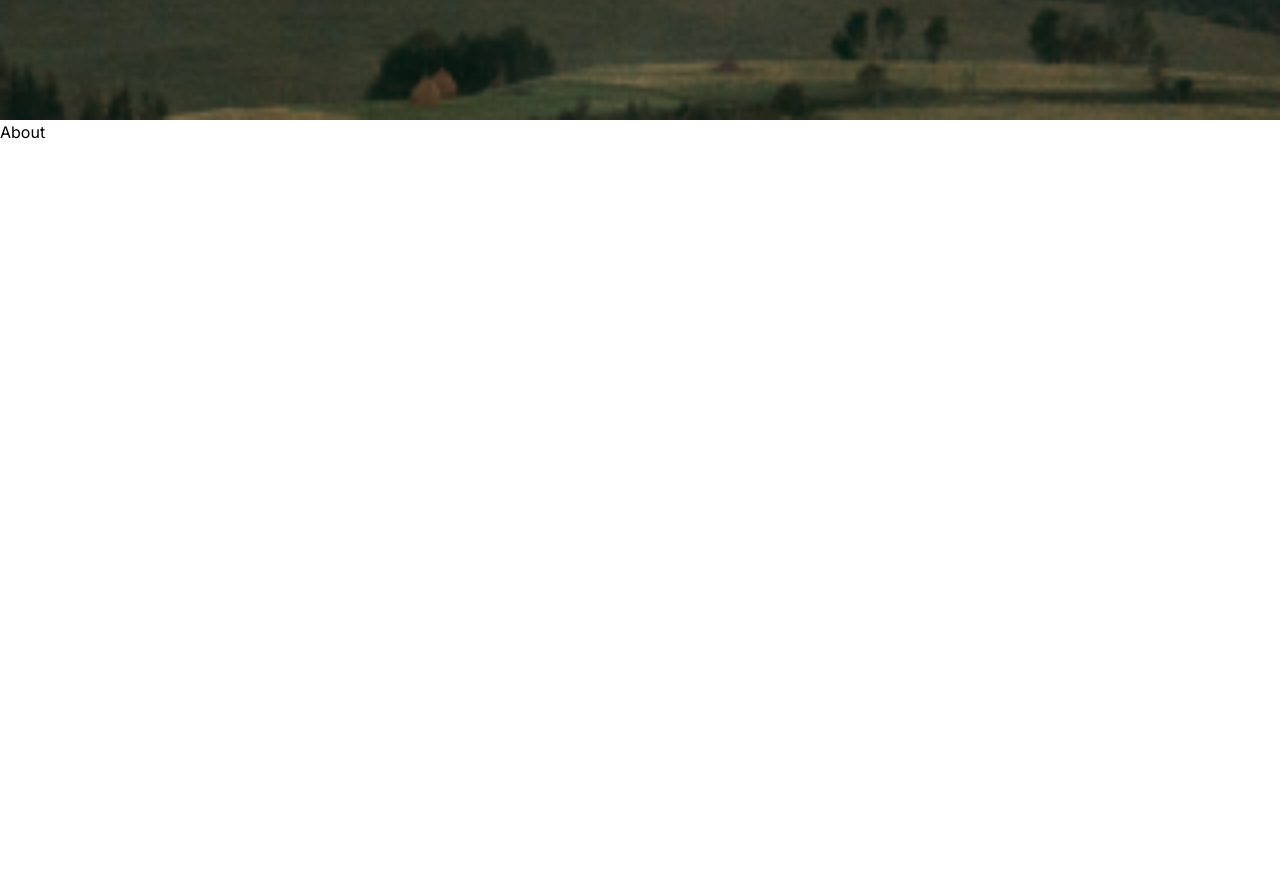
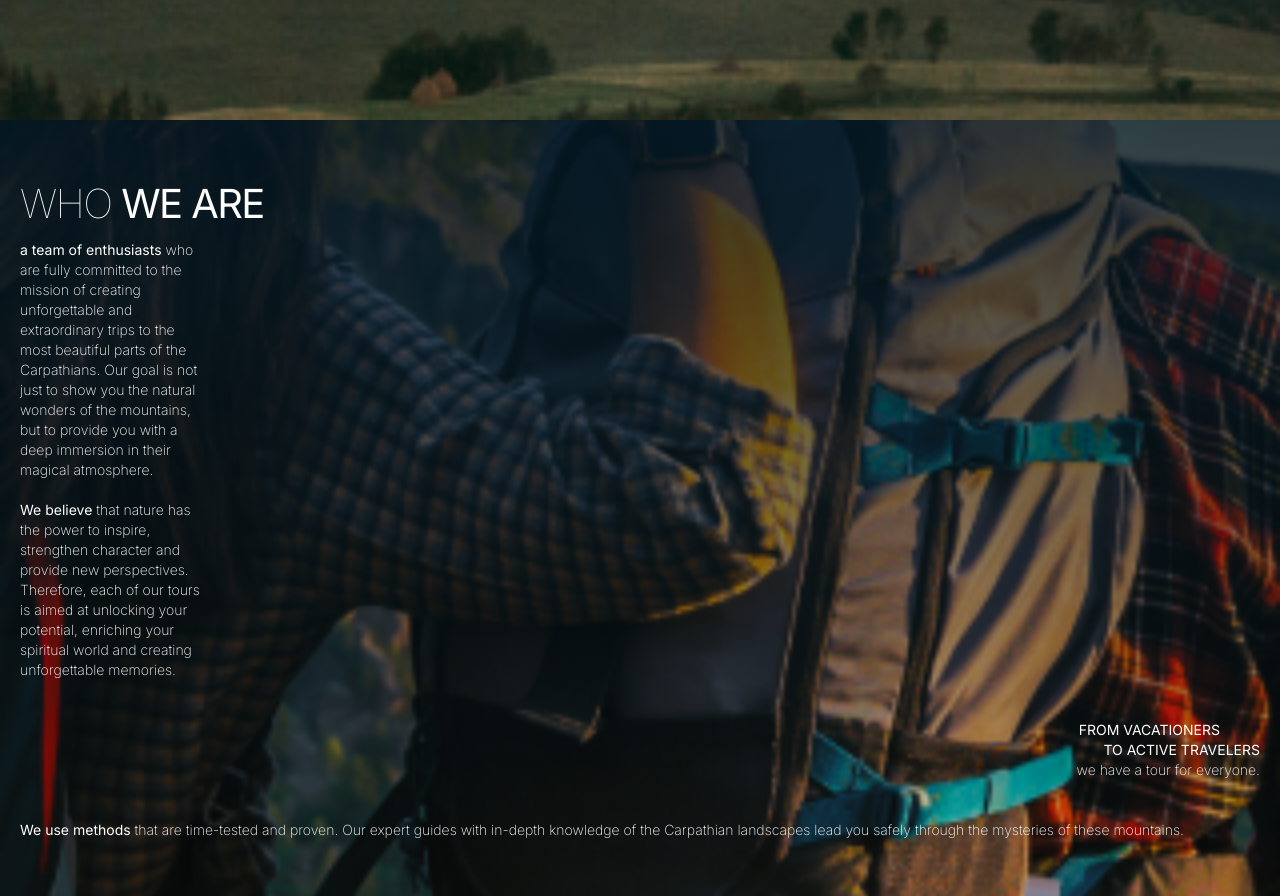
Before and after one commit to IrynaBondarenko7/carp-travel, a Next.js app: page / in a window 1280 px wide. Shown: the part 680-1576 px from the top of the page. Before the commit the page ends 824 px from the top, so only its background shows below. Built offline with nearby package versions, Linux system fonts and the light colour scheme.

Commit message:
added mb about section

```diff
--- a/src/components/About.tsx
+++ b/src/components/About.tsx
@@ -1,3 +1,43 @@
 export const About = () => {
-  return <section id="about">About</section>;
+  return (
+    <section
+      id="about"
+      className="py-14 px-5 bg-center bg-no-repeat bg-cover relative"
+      style={{
+        backgroundImage: 'url("/images/about/about-bg-mb.png")',
+      }}
+    >
+      <div className="absolute top-0 left-0 w-full h-full  z-0 bg-gradient-custom opacity-75"></div>
+      <div className="relative">
+        <h2 className="text-white text-40 leading-56 tracking-1.6 font-thin mb-2">
+          WHO <b>WE ARE</b>
+        </h2>
+        <p className="text-white text-sm w-180 mb-5 font-extralight">
+          <strong>a team of enthusiasts </strong>
+          who are fully committed to the mission of creating unforgettable and
+          extraordinary trips to the most beautiful parts of the Carpathians.
+          Our goal is not just to show you the natural wonders of the mountains,
+          but to provide you with a deep immersion in their magical atmosphere.
+        </p>
+        <p className="text-white text-sm w-180 font-extralight">
+          <strong>We believe </strong>
+          that nature has the power to inspire, strengthen character and provide
+          new perspectives. Therefore, each of our tours is aimed at unlocking
+          your potential, enriching your spiritual world and creating
+          unforgettable memories.
+        </p>
+        <div className="text-white pt-10 flex flex-col items-end text-sm mb-10">
+          <p className="uppercase mr-10">From vacationers </p>
+          <p className="uppercase">to active travelers</p>
+          <p className="font-extralight">we have a tour for everyone.</p>
+        </div>
+        <p className="text-white text-sm  font-extralight">
+          <strong>We use methods </strong>
+          that are time-tested and proven. Our expert guides with in-depth
+          knowledge of the Carpathian landscapes lead you safely through the
+          mysteries of these mountains.
+        </p>
+      </div>
+    </section>
+  );
 };
--- a/tailwind.config.ts
+++ b/tailwind.config.ts
@@ -20,6 +20,7 @@ const config: Config = {
       },
       letterSpacing: {
         custom: "9.48px",
+        "1.6": "-1.6px",
       },
       lineHeight: {
         "56": "56px",
@@ -27,6 +28,9 @@ const config: Config = {
       fontSize: {
         "40": "40px",
       },
+      width: {
+        "180": "180px",
+      },
     },
   },
   plugins: [],
```
Also changed, not shown: public/images/about/about-bg-mb.png (added).
